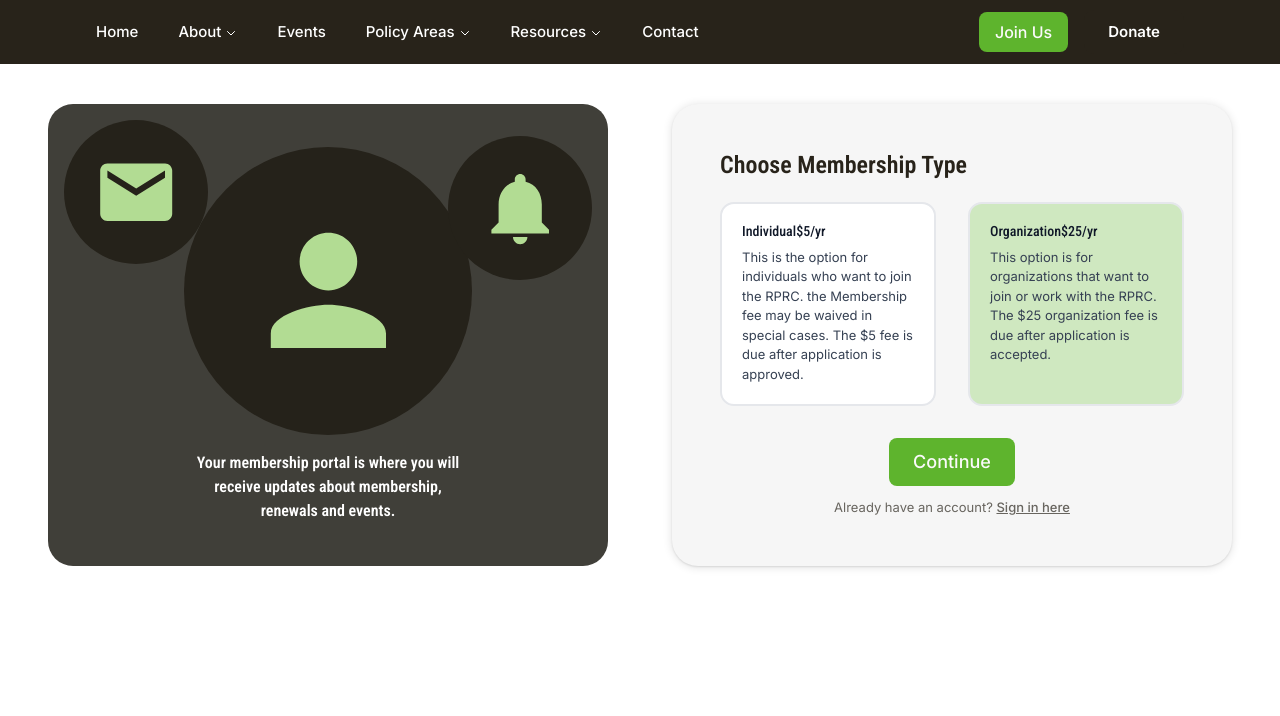
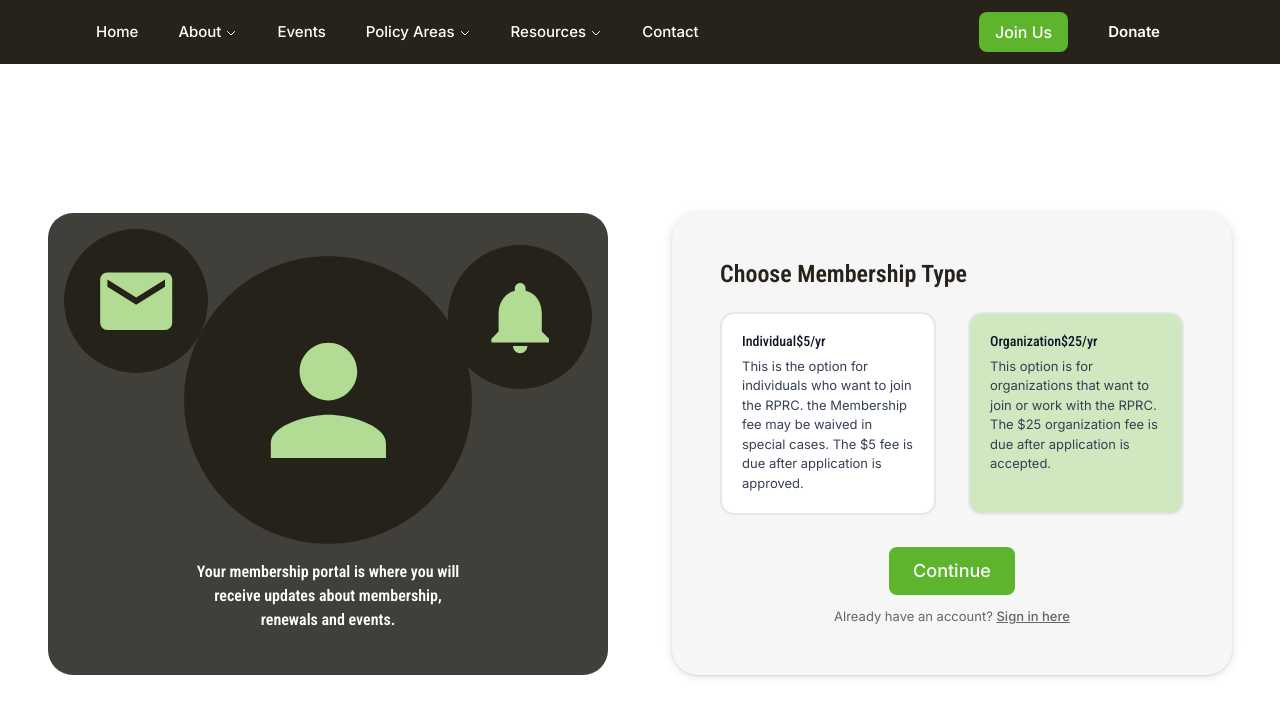
Before and after one commit to SFU-Blueprint/RPRC, a Next.js app: page /sign-up in a window 1280 px wide. Shown: the top 716 px of the page. Built offline with nearby package versions, Linux system fonts and the light colour scheme; no server answers; what country-state-city would draw is missing.

Commit message:
fix: sign-up page centred

```diff
--- a/app/sign-up/layout.tsx
+++ b/app/sign-up/layout.tsx
@@ -5,8 +5,8 @@ import { inter } from '@/app/fonts';
 /** Page container shared by `/sign-up` and its two forms. */
 export default function SignUpLayout({ children }: { children: ReactNode }) {
   return (
-    <div className={inter.className}>
-      <div className="mx-auto max-w-screen-2xl px-6 pt-8 pb-12 md:px-10 md:pt-10 md:pb-16 lg:px-12 lg:pb-20">
+    <div className={`${inter.className} flex min-h-dvh`}>
+      <div className="mx-auto flex w-full max-w-screen-2xl px-6 pt-8 pb-12 md:px-10 md:pt-10 md:pb-16 lg:px-12 lg:pb-20">
         {children}
       </div>
     </div>
--- a/app/sign-up/page.tsx
+++ b/app/sign-up/page.tsx
@@ -12,7 +12,7 @@ export const metadata: Metadata = {
 
 export default function SignUpPage() {
   return (
-    <div className="grid grid-cols-1 gap-6 md:gap-8 lg:grid-cols-2 lg:gap-12 xl:gap-16">
+    <div className="my-auto grid grid-cols-1 gap-6 md:gap-8 lg:grid-cols-2 lg:gap-12 xl:gap-16">
       <SignUpInfoBox />
       <MembershipTypeChooser />
     </div>
```
